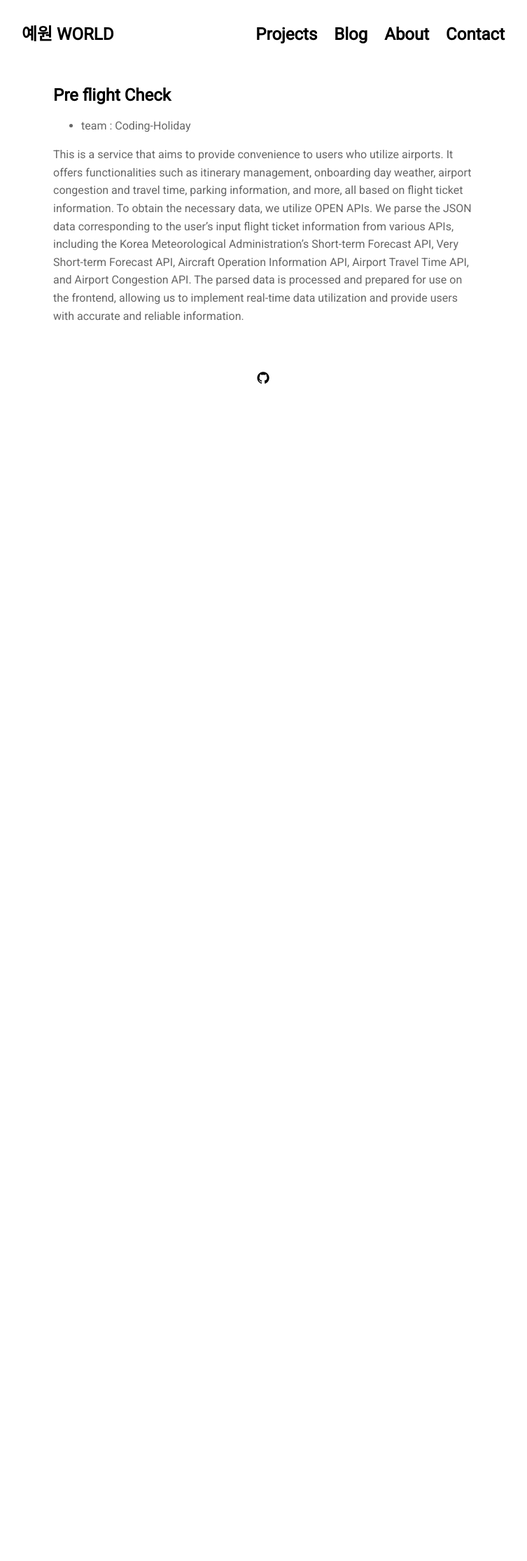
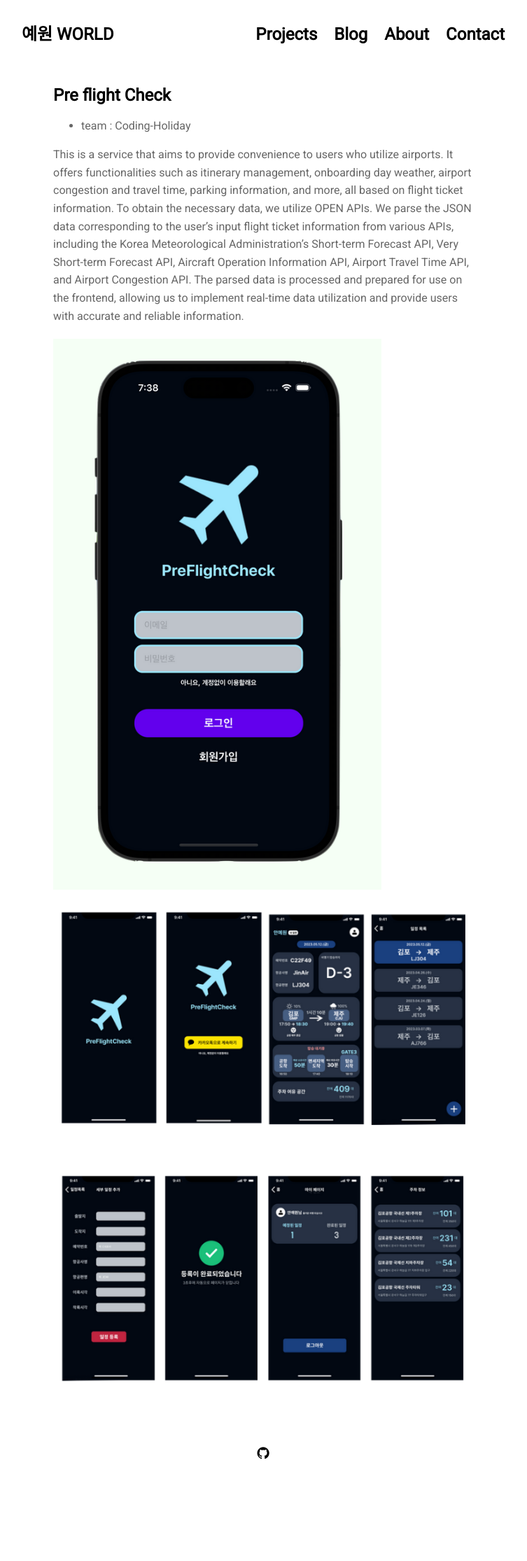
Before and after one commit to yaewon0411/blog, a Jekyll site: the page built from projects/proj-3.md, in a window 1280 px wide. Shown: the whole page at 70% size, without its empty margins (264-1017 px from the left). Built offline with Jekyll 4.4.1, drawn with Linux system fonts in a browser that asks for light colours; nearby versions of some CDN libraries; before the commit the page ends 900 px from its top, so only the background shows below that.

Commit message:
add pro3

```diff
--- a/projects/proj-3.md
+++ b/projects/proj-3.md
@@ -4,4 +4,17 @@ title: 'Pre flight Check'
 ---
 - team : Coding-Holiday
 
-This is a service that aims to provide convenience to users who utilize airports. It offers functionalities such as itinerary management, onboarding day weather, airport congestion and travel time, parking information, and more, all based on flight ticket information. To obtain the necessary data, we utilize OPEN APIs. We parse the JSON data corresponding to the user's input flight ticket information from various APIs, including the Korea Meteorological Administration's Short-term Forecast API, Very Short-term Forecast API, Aircraft Operation Information API, Airport Travel Time API, and Airport Congestion API. The parsed data is processed and prepared for use on the frontend, allowing us to implement real-time data utilization and provide users with accurate and reliable information.
+This is a service that aims to provide convenience to users who utilize airports.
+It offers functionalities such as itinerary management, onboarding day weather,
+airport congestion and travel time, parking information, and more, all based on flight ticket information.
+To obtain the necessary data, we utilize OPEN APIs. We parse the JSON data corresponding to the user's input
+flight ticket information from various APIs, including the Korea Meteorological
+Administration's Short-term Forecast API, Very Short-term Forecast API, Aircraft Operation Information API,
+Airport Travel Time API, and Airport Congestion API. The parsed data is processed and prepared for use on the frontend,
+allowing us to implement real-time data utilization and provide users with accurate and reliable information.
+
+![alt](https://yaewon0411.github.io/blog/assets/img/projects/proj-3/img1.png)
+<br>
+![alt](https://yaewon0411.github.io/blog/assets/img/projects/proj-3/img2.png)
+<br>
+![alt](https://yaewon0411.github.io/blog/assets/img/projects/proj-3/img3.png)
```
